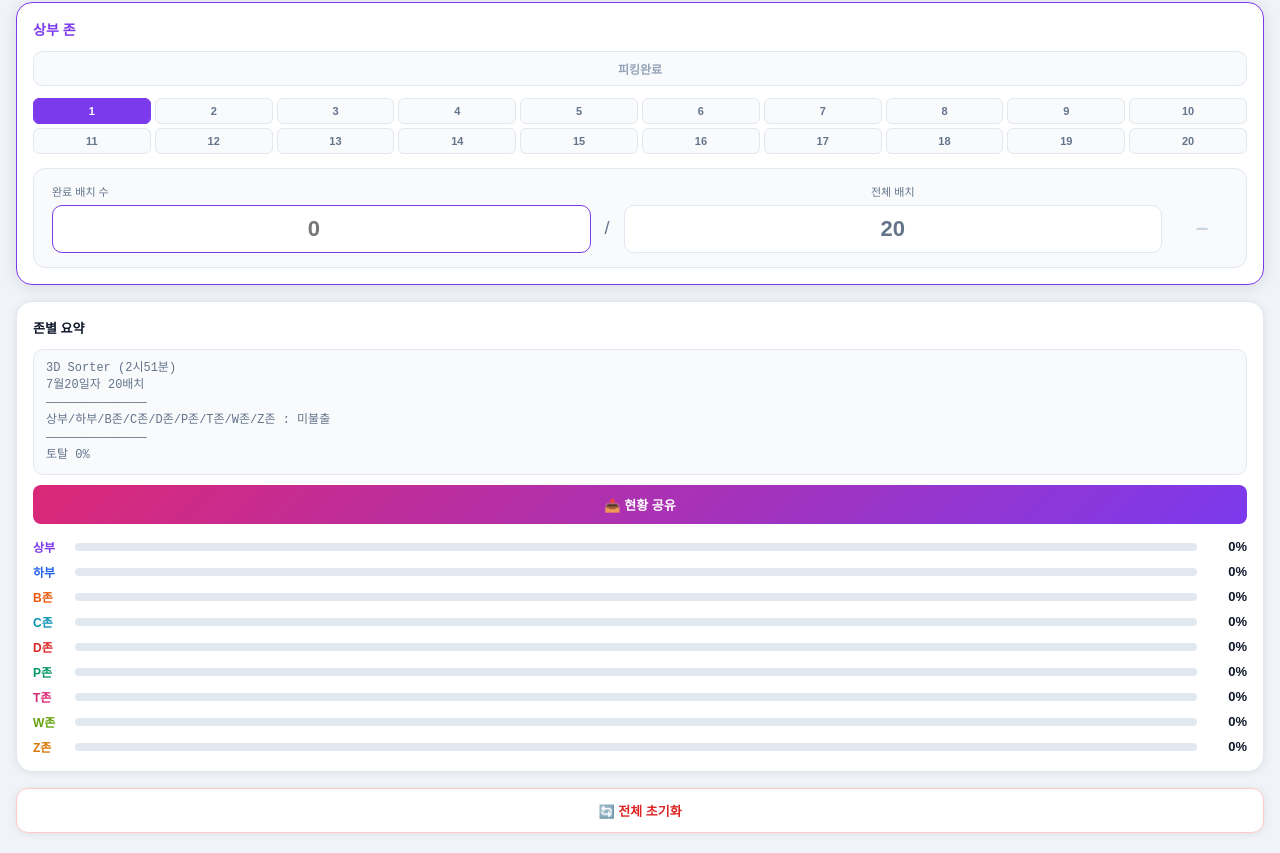
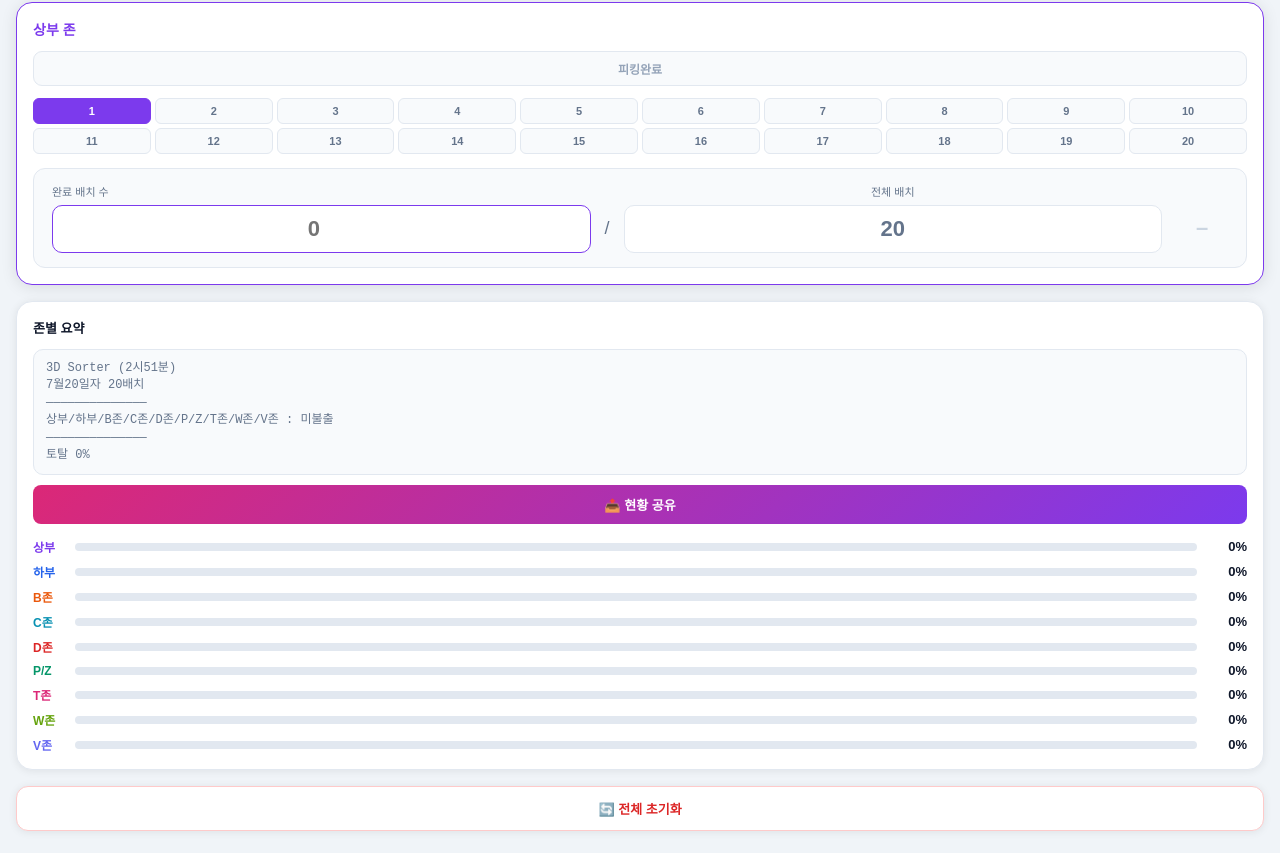
Before and after one commit to xion4998/3DSorter, a React (Create React App) app: page / in a window 1280 px wide. Shown: the part 588-1441 px from the top of the page. Built offline with nearby package versions, Linux system fonts and the light colour scheme; no server answers; the database is empty; a web font is replaced by a local one.

Commit message:
Update App.jsx

```diff
--- a/src/App.jsx
+++ b/src/App.jsx
@@ -18,10 +18,10 @@ let fdb = null;
 try { fdb = getDatabase(initializeApp(firebaseConfig)); } catch (e) {}
 const dbSet = (p, val) => { try { if (fdb) set(ref(fdb, p), val); } catch (e) {} };
 
-const ZONES = ["상부", "하부", "B", "C", "D", "P", "T", "W", "Z"];
+const ZONES = ["상부", "하부", "B", "C", "D", "P/Z", "T", "W", "V"];
 const ZONE_COLORS = {
   "상부": "#7c3aed", "하부": "#2563eb", "B": "#ea580c", "C": "#0891b2",
-  "D": "#dc2626", "P": "#059669", "T": "#db2777", "W": "#65a30d", "Z": "#d97706",
+  "D": "#dc2626", "P/Z": "#059669", "T": "#db2777", "W": "#65a30d", "V": "#6366f1",
 };
 
 try {
@@ -32,7 +32,16 @@ try {
 } catch (e) {}
 
 const initData = () => {
-  try { const s = localStorage.getItem("sorter3d_data"); if (s) return JSON.parse(s); } catch (e) {}
+  try {
+    const s = localStorage.getItem("sorter3d_data");
+    if (s) {
+      const d = JSON.parse(s);
+      if (d["P"] !== undefined && d["P/Z"] === undefined) { d["P/Z"] = d["P"]; delete d["P"]; }
+      if (d["Z"] !== undefined && d["V"] === undefined) { d["V"] = d["Z"]; delete d["Z"]; }
+      if (d["V"] === undefined) d["V"] = { done: "", picking: false };
+      return d;
+    }
+  } catch (e) {}
   const d = {};
   ZONES.forEach(z => { d[z] = { done: "", picking: false }; });
   return d;
```
